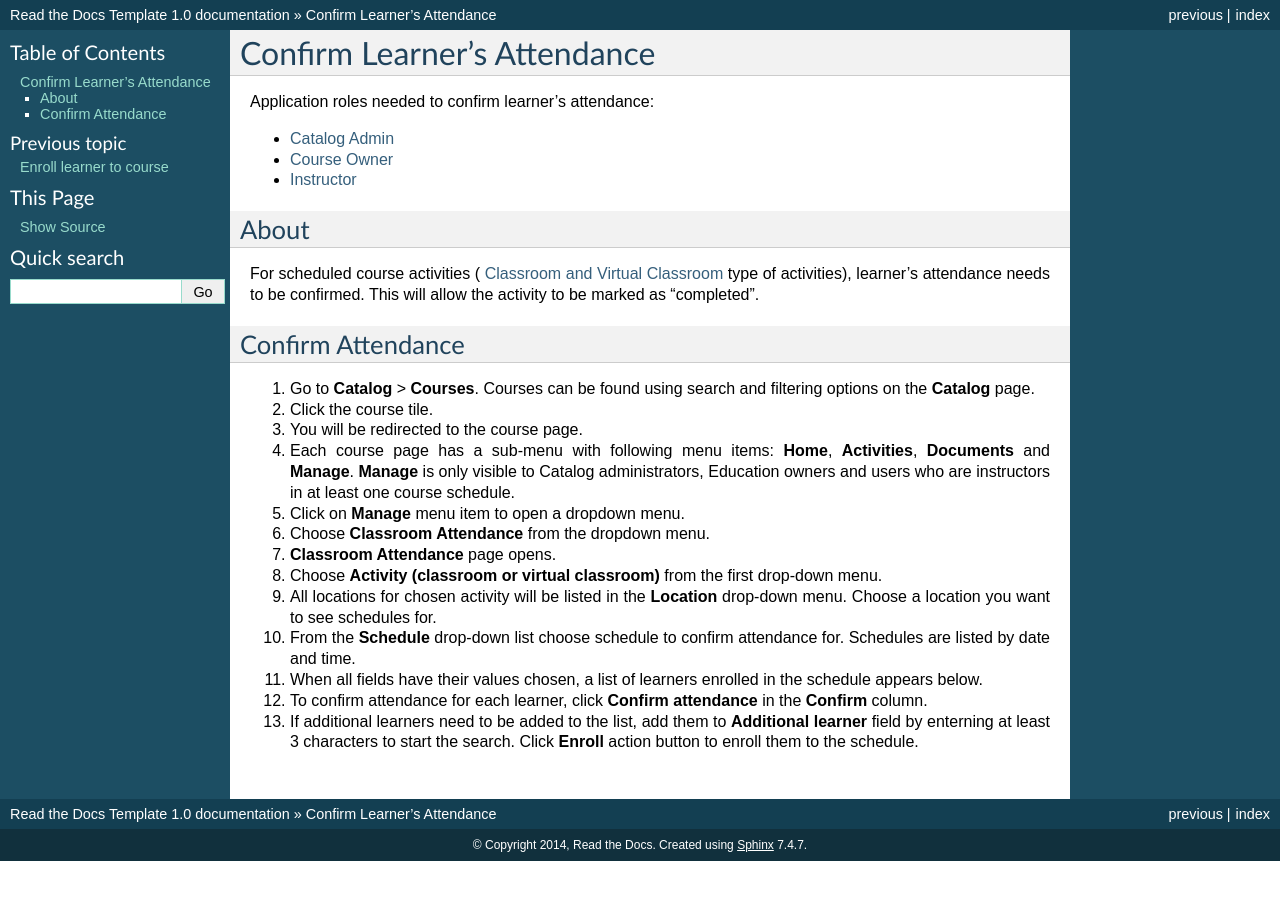
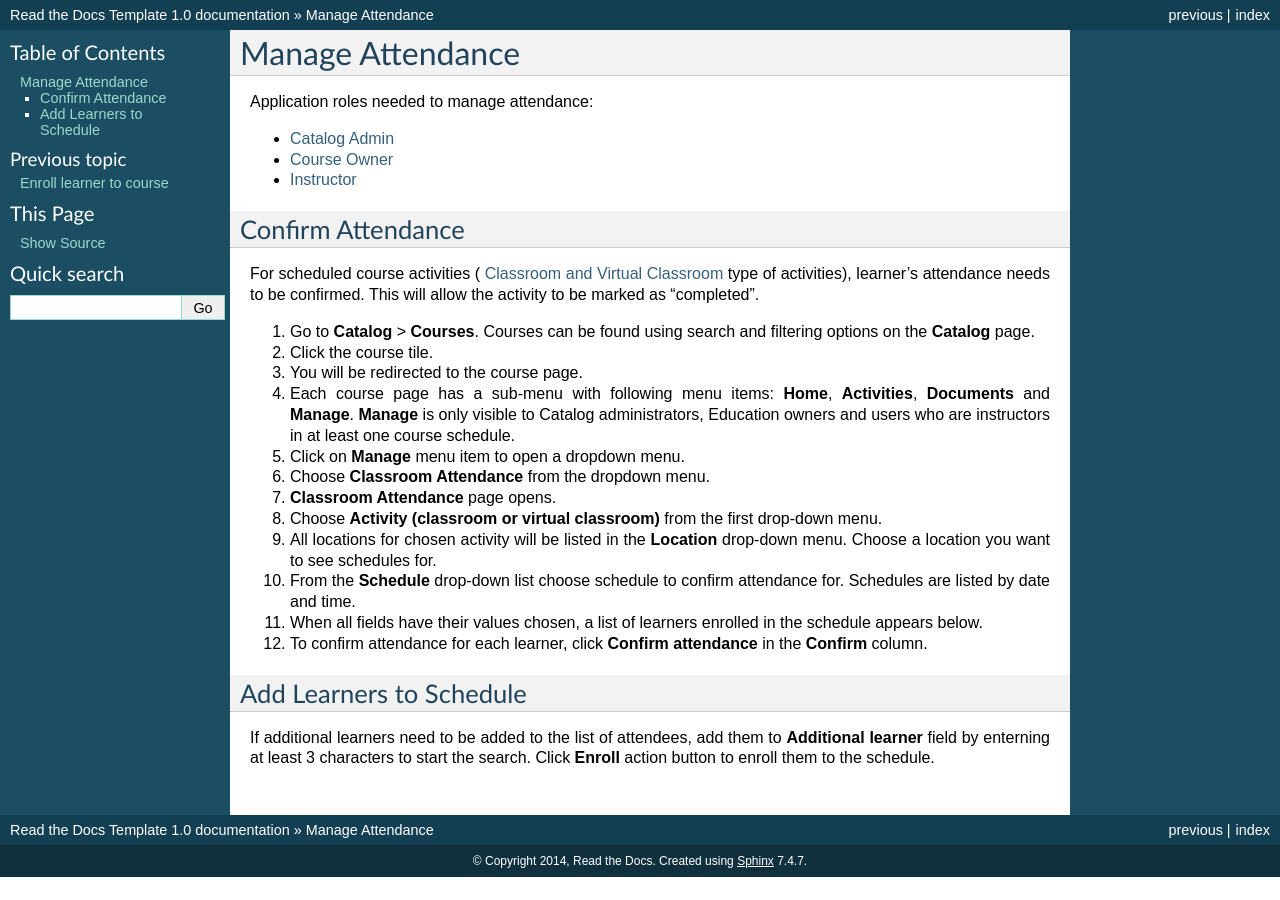
Before and after one commit to pslisko/performa365docs, a Sphinx documentation site: the page built from docs/howto/confirm_attendance.rst, in a window 1280 px wide. Built offline with Sphinx 7.4.7, drawn with Linux system fonts in a browser that asks for light colours; pages that are not in the unit, such as notebooks, are missing from menus.

Commit message:
Update confirm_attendance.rst

```diff
--- a/docs/howto/confirm_attendance.rst
+++ b/docs/howto/confirm_attendance.rst
@@ -1,9 +1,9 @@
 .. _confirm_attendance:
 
-Confirm Learner's Attendance
+Manage Attendance
 ================================
 
-Application roles needed to confirm learner's attendance:
+Application roles needed to manage attendance:
 
 * :ref:`Catalog Admin <catalog_administrator>`
 
@@ -11,13 +11,10 @@ Application roles needed to confirm learner's attendance:
 
 * :ref:`Instructor <instructor>`
 
-About
-******
+Confirm Attendance
+******************
 
 For scheduled course activities ( :ref:`Classroom and Virtual Classroom <classroom_virtual>` type of activities), learner's attendance needs to be confirmed. This will allow the activity to be marked as "completed".
-
-Confirm Attendance
-******************
 
 #. Go to **Catalog** > **Courses**. Courses can be found using search and filtering options on the **Catalog** page.
 #. Click the course tile.
@@ -31,4 +28,8 @@ Confirm Attendance
 #. From the **Schedule** drop-down list choose schedule to confirm attendance for. Schedules are listed by date and time.
 #. When all fields have their values chosen, a list of learners enrolled in the schedule appears below.
 #. To confirm attendance for each learner, click **Confirm attendance** in the **Confirm** column.
-#. If additional learners need to be added to the list, add them to **Additional learner** field by enterning at least 3 characters to start the search. Click **Enroll** action button to enroll them to the schedule.
+
+Add Learners to Schedule
+*************************
+
+If additional learners need to be added to the list of attendees, add them to **Additional learner** field by enterning at least 3 characters to start the search. Click **Enroll** action button to enroll them to the schedule.
```
